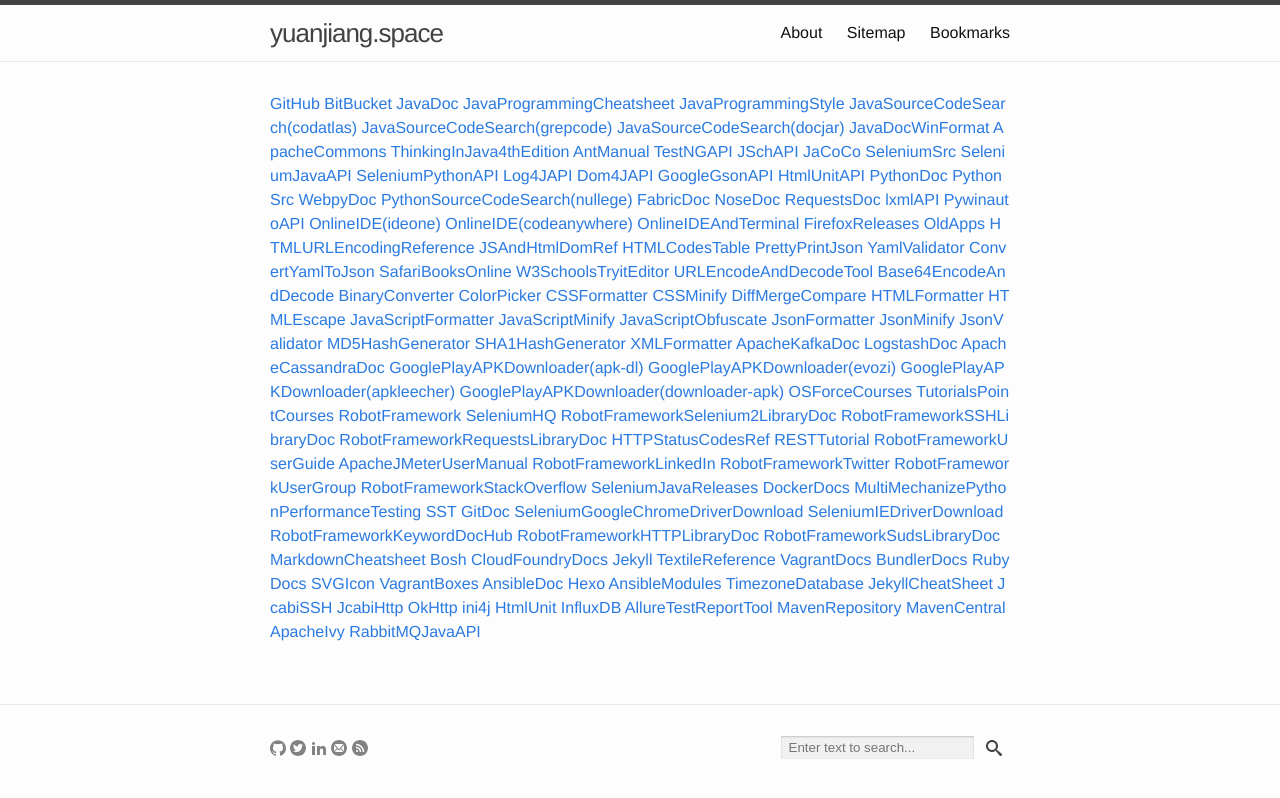
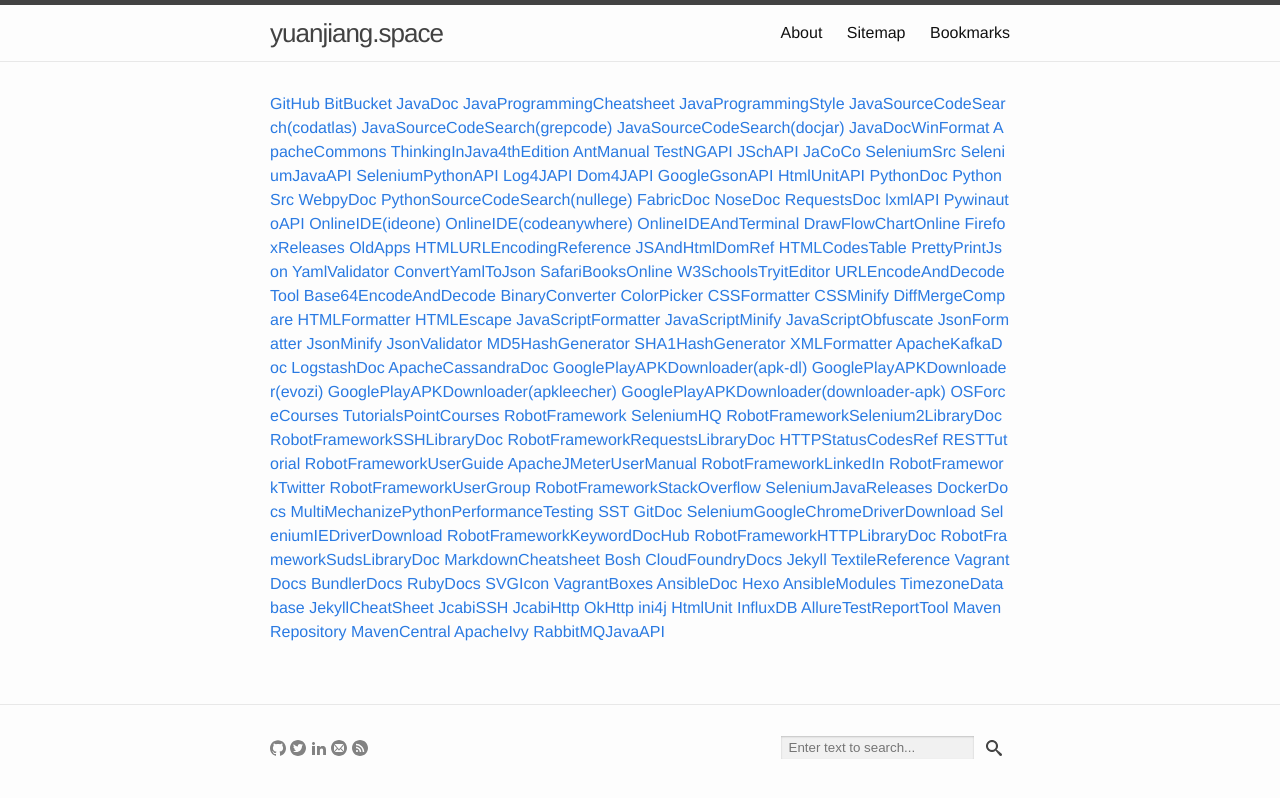
Before and after one commit to yuan-jiang/yuan-jiang.github.io, a Jekyll site: the page built from bookmarks.md, in a window 1280 px wide. Shown: the top 798 px of the page. Built offline with Jekyll 4.4.1, drawn with Linux system fonts in a browser that asks for light colours.

Commit message:
Update bookmarks.yml

```diff
--- a/_data/bookmarks.yml
+++ b/_data/bookmarks.yml
@@ -66,6 +66,8 @@
   link: https://codeanywhere.com/editor/
 - description: OnlineIDEAndTerminal
   link: http://www.tutorialspoint.com/codingground.htm
+- description: DrawFlowChartOnline
+  link: https://www.draw.io/
 - description: FirefoxReleases
   link: http://ftp.mozilla.org/pub/mozilla.org/firefox/releases/
 - description: OldApps
```
